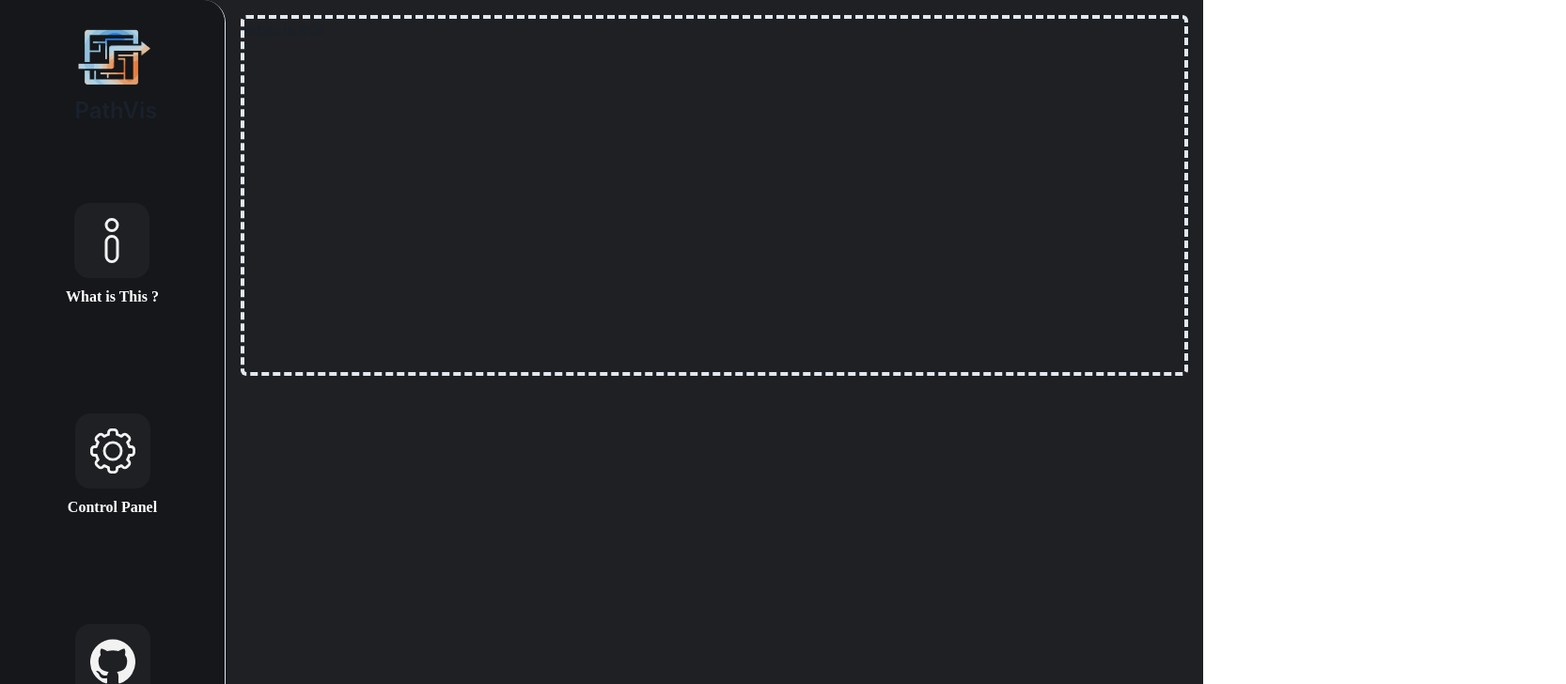
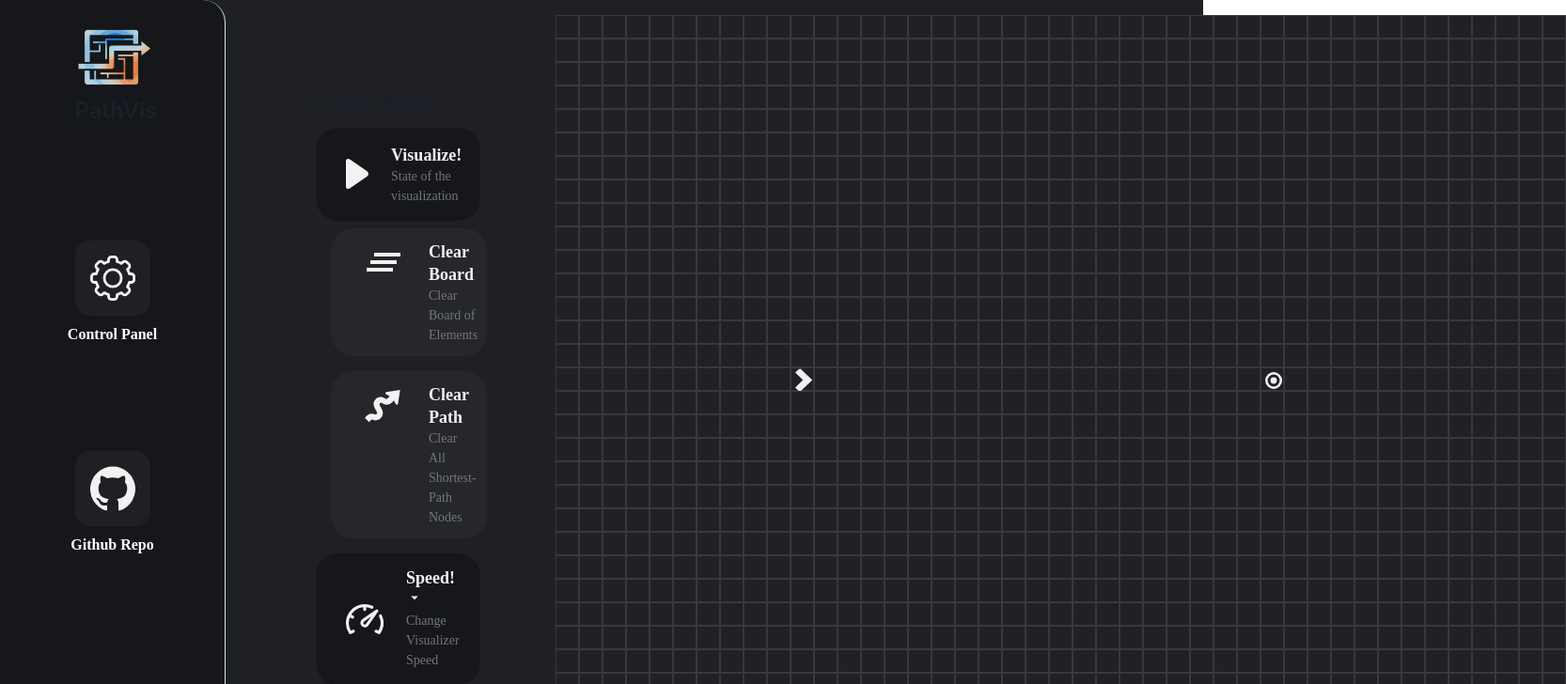
Before and after one commit to AdamAmirah/Pathfinding-Visualizer, a React (Create React App) app: page / in a window 1280 px wide. Shown: the top 728 px of the page at 94% size, 1666 px wide, since content can reach past the window. Built offline with nearby package versions, Linux system fonts and the light colour scheme.

Commit message:
Update sidebar

```diff
--- a/src/App.tsx
+++ b/src/App.tsx
@@ -28,13 +28,7 @@ export const App: React.FC = () => {
           md: 60,
         }}
       >
-        {isInfoOpen ? (
-          <Box borderWidth="4px" borderStyle="dashed" rounded="md" h="96">
-            what is this
-          </Box>
-        ) : (
-          <Main />
-        )}
+        <Main />
       </Box>
     </Box>
   );
--- a/src/components/Main/Grid/Grid.tsx
+++ b/src/components/Main/Grid/Grid.tsx
@@ -1,5 +1,5 @@
 import React, { useState } from "react";
-import { Box } from "@chakra-ui/react";
+import { Box, Flex, Heading, Text } from "@chakra-ui/react";
 import { bfs } from "../../../algorithms/bfs";
 import { motion, AnimateSharedLayout } from "framer-motion";
 import "./cell.css";
@@ -17,7 +17,7 @@ interface IGridProps {
   setFirstSearch: React.Dispatch<React.SetStateAction<boolean>>;
 }
 
-const numRows = 35;
+const numRows = 33;
 const numCols = 43;
 
 type ArrayElement = number;
@@ -39,7 +39,6 @@ const Grid: React.FC<IGridProps> = ({
     .map(() => Array(numCols).fill(0));
   React.useEffect(() => {
     if (searching) {
-      console.log(startPoint);
       const result = bfs(grid, startPoint, endPoint);
       const path = result?.path;
       const steps = result?.steps;
@@ -181,6 +180,7 @@ const Grid: React.FC<IGridProps> = ({
   };
 
   return (
+    <Flex direction="column" alignItems="center">
       <Box
         className="grid"
         display="grid"
@@ -214,6 +214,11 @@ const Grid: React.FC<IGridProps> = ({
           ))
         )}
       </Box>
+
+      <Text mt={4} fontSize="2.2vh" color="#F2F2F2" fontFamily="prodsans">
+        Pick an algorithm and visualize it!
+      </Text>
+    </Flex>
   );
 };
 
--- a/src/components/Main/Main.tsx
+++ b/src/components/Main/Main.tsx
@@ -4,7 +4,7 @@ import { Flex } from "@chakra-ui/react";
 import Grid from "./Grid/Grid";
 import { useState } from "react";
 
-const numRows = 30;
+const numRows = 33;
 const numCols = 43;
 type ArrayElement = number;
 type TwoDimensionalArray = Array<Array<ArrayElement>>;
--- a/src/components/SideBar/SidebarContent.tsx
+++ b/src/components/SideBar/SidebarContent.tsx
@@ -57,10 +57,8 @@ export default function SidebarContent(props: Props) {
         flex="1"
         justify="center" // Add justify="center"
         align="center" // Add align="center"
+        mt={10}
       >
-        <Link onClick={() => onClickInfo()} style={{ textDecoration: "none" }}>
-          <NavItem icon={"info.svg"}>What is This ? </NavItem>
-        </Link>
         <Link
           onClick={() => onClickControl()}
           style={{ textDecoration: "none" }}
```
Also changed, not shown: src/Grid.tsx (deleted, +0 -234 lines), public/longersel.svg (added). Lines whose indentation alone changed are shown as unchanged.
